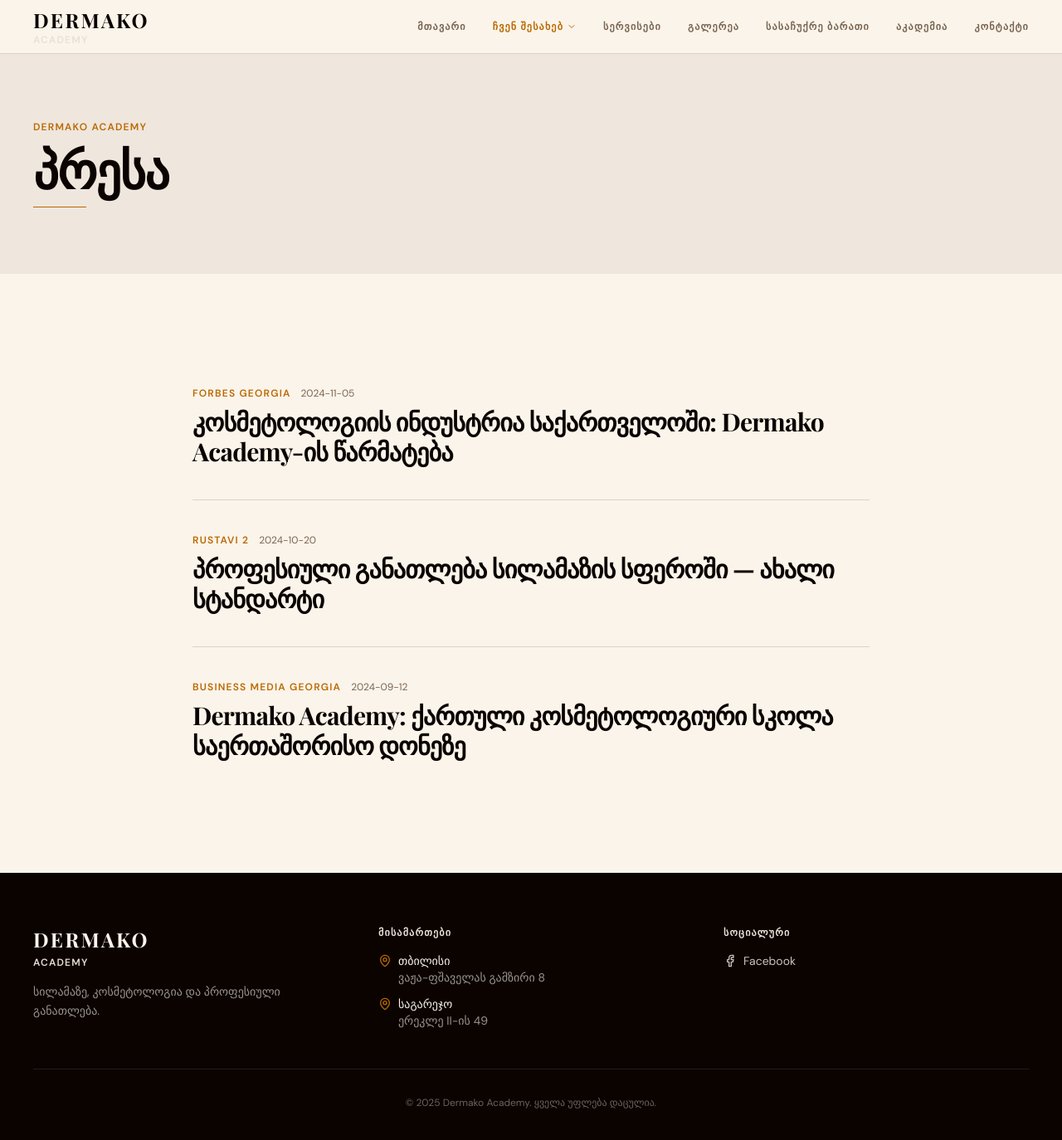
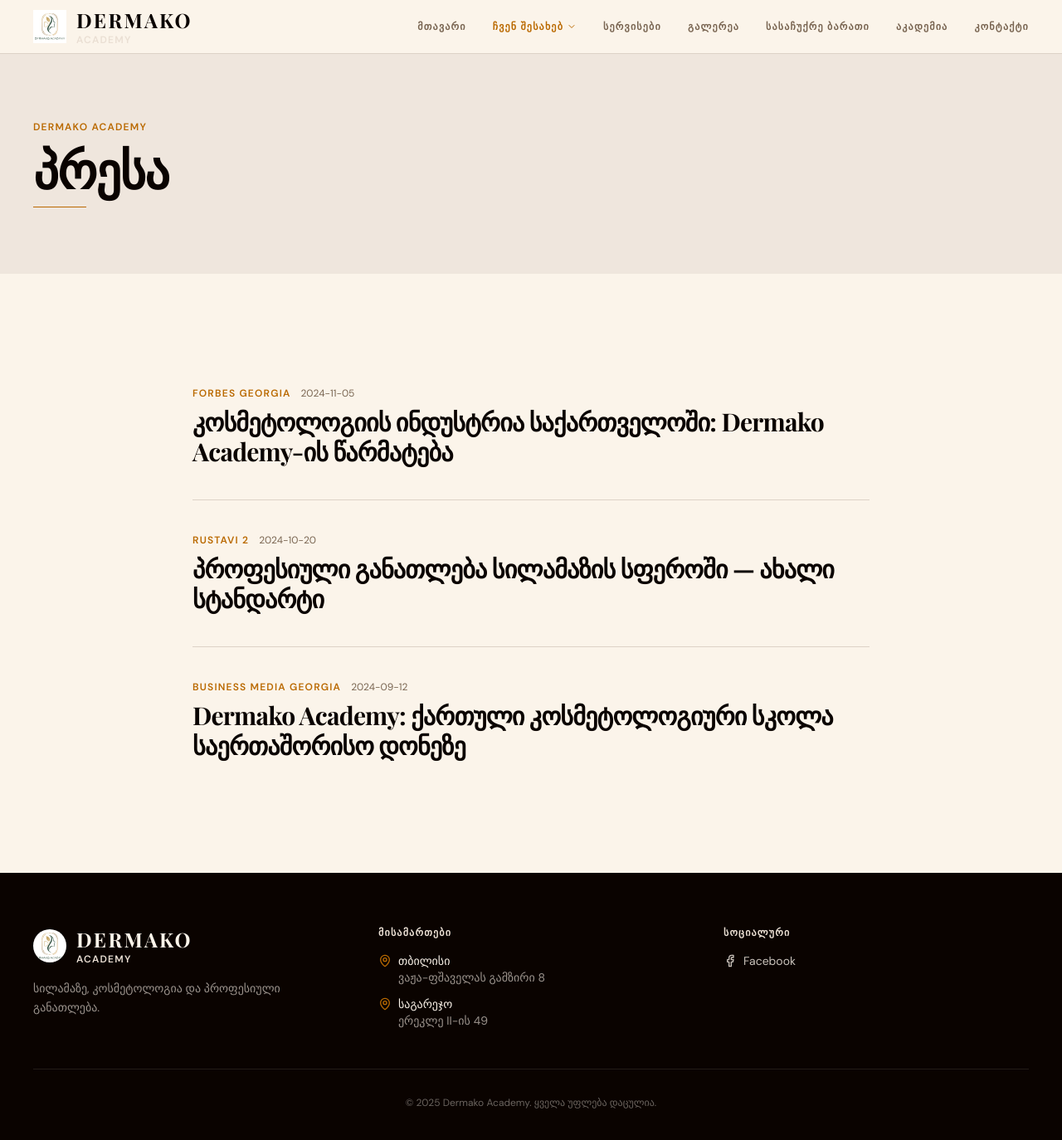
Before and after one commit to nati-nati13/silamaze, a Next.js app: page /pressa in a window 1280 px wide. Shown: the top 1374 px of the page at 83% size. Built offline with nearby package versions, Linux system fonts and the light colour scheme.

Commit message:
Add Dermako Academy emblem logo to header, footer, and favicon

```diff
--- a/src/features/marketing/components/landing-header.tsx
+++ b/src/features/marketing/components/landing-header.tsx
@@ -1,6 +1,7 @@
 'use client';
 
 import { Menu, X } from 'lucide-react';
+import Image from 'next/image';
 import Link from 'next/link';
 import { usePathname } from 'next/navigation';
 import { Fragment, useState } from 'react';
@@ -15,12 +16,15 @@
   return (
     <header className="fixed top-0 z-50 w-full bg-background/20 backdrop-blur-md">
       <div className="mx-auto flex h-16 max-w-7xl items-center justify-between px-6 sm:px-10">
-        <Link href="/" className="flex flex-col leading-none">
-          <span className="font-heading text-xl font-bold tracking-widest text-foreground">
-            DERMAKO
-          </span>
-          <span className="text-xs font-semibold tracking-widest uppercase text-primary">
-            ACADEMY
+        <Link href="/" className="flex items-center gap-3">
+          <Image src="/logo.svg" alt="Dermako Academy" width={36} height={36} className="size-9 rounded-full" />
+          <span className="flex flex-col leading-none">
+            <span className="font-heading text-xl font-bold tracking-widest text-foreground">
+              DERMAKO
+            </span>
+            <span className="text-xs font-semibold tracking-widest uppercase text-primary">
+              ACADEMY
+            </span>
           </span>
         </Link>
 
--- a/src/shared/components/layout/footer.tsx
+++ b/src/shared/components/layout/footer.tsx
@@ -1,4 +1,5 @@
 import { Facebook, MapPin } from 'lucide-react';
+import Image from 'next/image';
 import Link from 'next/link';
 
 import { APP_NAME } from '@/shared/const/app.const';
@@ -10,12 +11,23 @@
       <div className="mx-auto max-w-7xl px-6 py-16 sm:px-10">
         <div className="grid grid-cols-1 gap-12 sm:grid-cols-3">
           <div>
-            <p className="font-heading text-2xl font-bold tracking-widest text-background">
-              DERMAKO
-            </p>
-            <p className="mt-1 text-xs font-semibold tracking-widest uppercase text-secondary">
-              ACADEMY
-            </p>
+            <div className="flex items-center gap-3">
+              <Image
+                src="/logo.svg"
+                alt="Dermako Academy"
+                width={40}
+                height={40}
+                className="size-10 rounded-full"
+              />
+              <span className="flex flex-col leading-none">
+                <span className="font-heading text-2xl font-bold tracking-widest text-background">
+                  DERMAKO
+                </span>
+                <span className="text-xs font-semibold tracking-widest uppercase text-secondary">
+                  ACADEMY
+                </span>
+              </span>
+            </div>
             <p className="mt-4 text-sm leading-relaxed text-background/60">
               სილამაზე, კოსმეტოლოგია და პროფესიული განათლება.
             </p>
--- a/src/shared/components/layout/header.tsx
+++ b/src/shared/components/layout/header.tsx
@@ -1,6 +1,7 @@
 'use client';
 
 import { ChevronDown, Menu, X } from 'lucide-react';
+import Image from 'next/image';
 import Link from 'next/link';
 import { usePathname } from 'next/navigation';
 import { useState } from 'react';
@@ -16,12 +17,15 @@
   return (
     <header className="sticky top-0 z-50 w-full border-b border-border bg-background/95 backdrop-blur-sm">
       <div className="mx-auto flex h-16 max-w-7xl items-center justify-between px-6 sm:px-10">
-        <Link href="/" className="flex flex-col leading-none">
-          <span className="font-heading text-2xl font-bold tracking-widest text-foreground">
-            DERMAKO
-          </span>
-          <span className="text-xs font-semibold tracking-widest uppercase text-secondary">
-            ACADEMY
+        <Link href="/" className="flex items-center gap-3">
+          <Image src="/logo.svg" alt="Dermako Academy" width={40} height={40} className="size-10" />
+          <span className="flex flex-col leading-none">
+            <span className="font-heading text-2xl font-bold tracking-widest text-foreground">
+              DERMAKO
+            </span>
+            <span className="text-xs font-semibold tracking-widest uppercase text-secondary">
+              ACADEMY
+            </span>
           </span>
         </Link>
 
```
Also changed, not shown: public/logo.svg (added), src/app/icon.svg (added).
